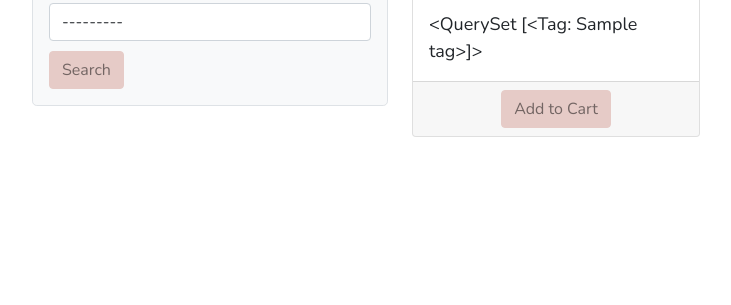
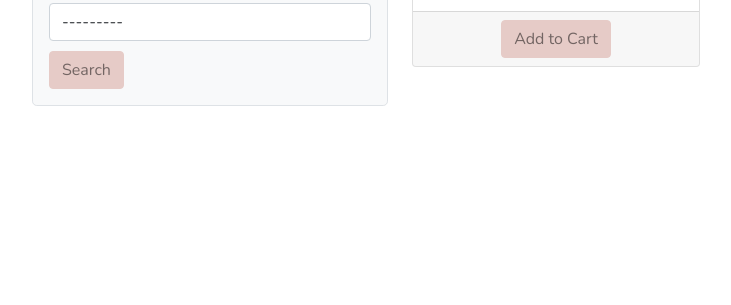
Before and after one commit to farhansam/woola2_shop, a Django app: page /earrings/ in a window 1280 px wide. Shown: the part 253-558 px from the top of the page, without its empty margins (50-781 px from the left). Run offline with Django 3.2, Linux system fonts and the light colour scheme; tables that the repository leaves empty hold one stand-in row (values such as "Sample post"); some libraries are stand-ins or nearby versions.

Commit message:
edit index-template

```diff
--- a/earrings/templates/earrings/index-template.html
+++ b/earrings/templates/earrings/index-template.html
@@ -24,7 +24,6 @@
                     </div>
                     <div class="card-body">
                         <p class="card-text">{{earring.description}}</p>
-                        <p class="card-text">{{earring.tags.all}}</p>
                     </div>
                     <div class="card-footer text-center">
                         {% if request.user.is_staff  %}
```
